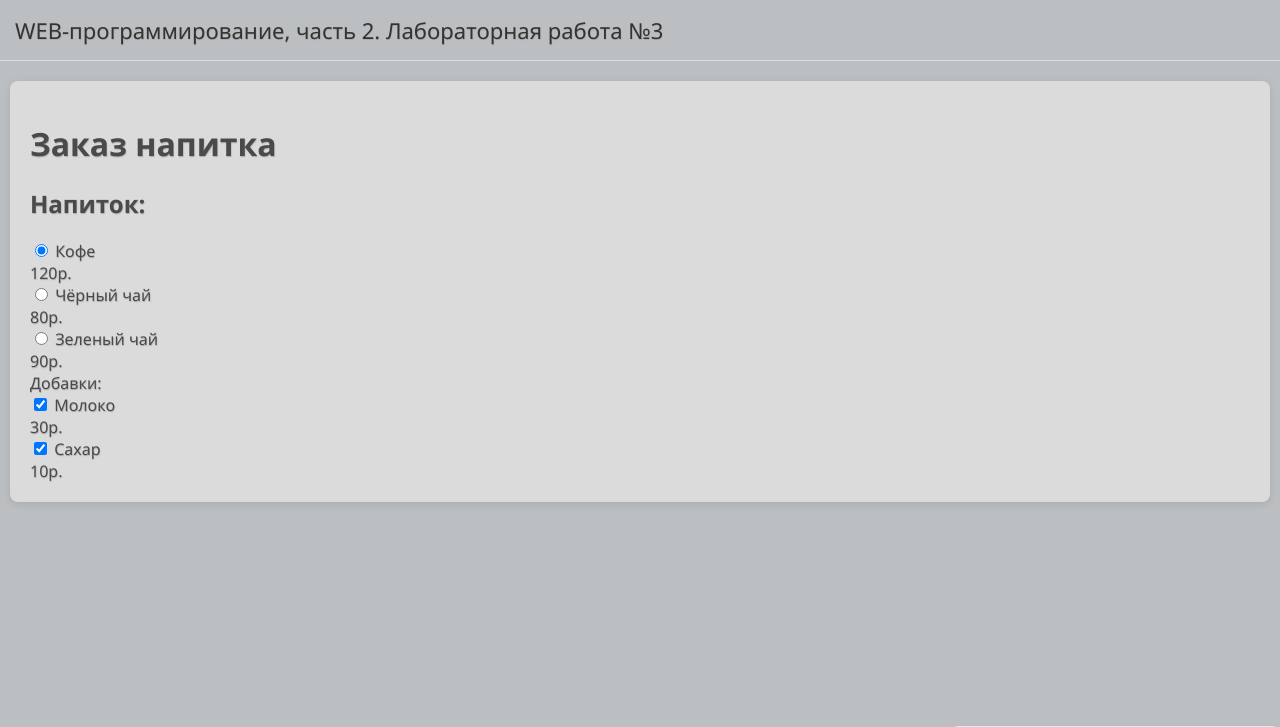
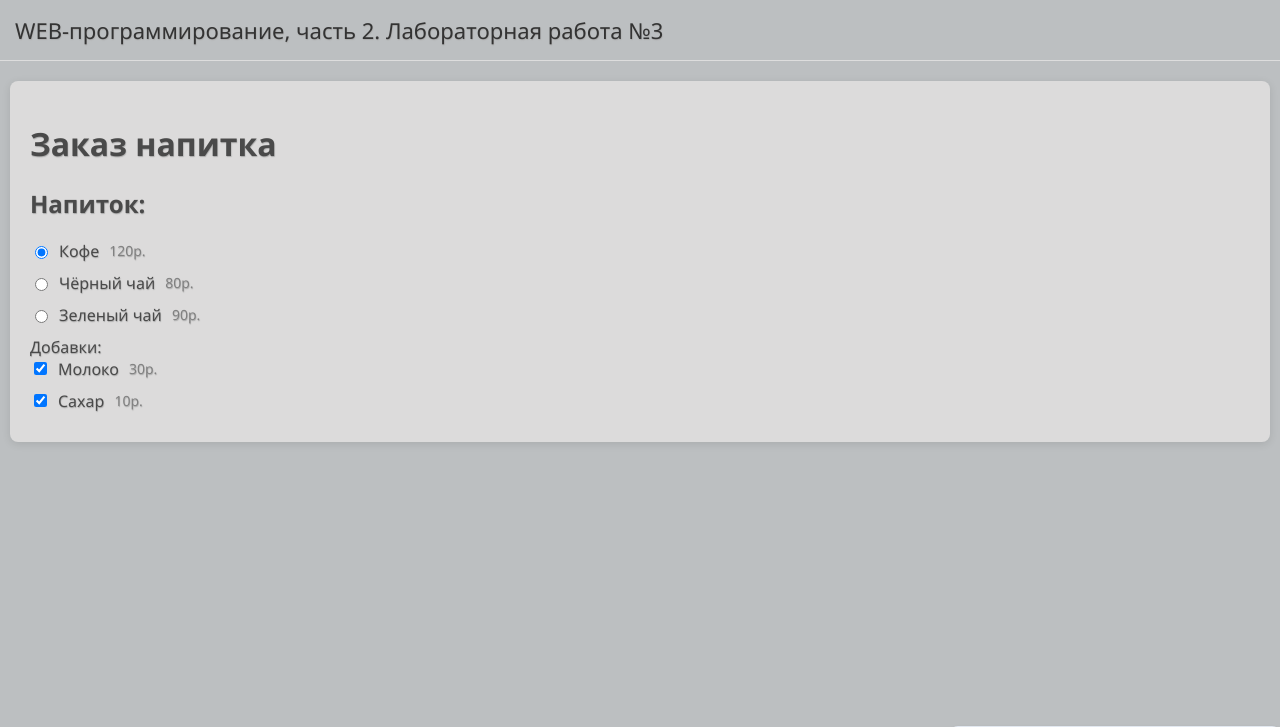
Before and after one commit to nikrob04/backend, a Flask app: page /lab3/order in a window 1280 px wide. Shown: the top 727 px of the page. Run offline with Flask 3, Linux system fonts and the light colour scheme.

Commit message:
Настройки отображения

```diff
--- a/lab3.py
+++ b/lab3.py
@@ -60,3 +60,30 @@ def pay():
 def success():
     price = request.args.get('price', 0)
     return render_template('lab3/success.html', price=price)
+
+@lab3.route('/lab3/settings')
+def settings():
+    color = request.args.get('color')
+    fontsize = request.args.get('font-size')
+    backgroundcolor = request.args.get('background-color')
+    fontfamily = request.args.get('font-family')
+
+    if color or fontsize or backgroundcolor or fontfamily:
+        resp = make_response(redirect('/lab3/settings'))
+        if color:
+            resp.set_cookie('color', color)
+        if fontsize:
+            resp.set_cookie('font-size', f"{fontsize}px")
+        if backgroundcolor:
+            resp.set_cookie('background-color', backgroundcolor)
+        if fontfamily:
+            resp.set_cookie('font-family', fontfamily)
+        return resp
+
+    fontfamily = request.cookies.get('font-family')
+    fontsize = request.cookies.get('font-size')
+    color = request.cookies.get('color')
+    backgroundcolor = request.cookies.get('background-color')
+
+    resp = make_response(render_template('lab3/settings.html', color=color, fontsize=fontsize, backgroundcolor=backgroundcolor, fontfamily=fontfamily))
+    return resp
--- a/static/main.css
+++ b/static/main.css
@@ -89,3 +89,21 @@ div.menu:hover {
 span.error {
     color: red;
 }
+
+label.drink-option, label.addon-option {
+    display: flex;
+    align-items: center;
+    margin-bottom: 10px;
+}
+
+.drink-name, .addon-name {
+    display: flex;
+    align-items: center;
+    margin-left: 8px;
+}
+
+.price {
+    margin-left: 10px;
+    font-size: 14px;
+    color: gray;
+}
--- a/templates/base.html
+++ b/templates/base.html
@@ -8,6 +8,22 @@
     <link rel="shortcut icon" href="{{ url_for('static', filename='favicon.ico', type='image/x-icon') }}">
     <link rel="icon" href="{{ url_for('static', filename='favicon-16x16.png') }}">
     <link rel="icon" href="{{ url_for('static', filename='favicon-32x32.png') }}">
+    <style>
+        body {
+            {% if request.cookies.get('color') %}
+                color: {{ request.cookies.get('color') }};
+            {% endif %}
+            {% if request.cookies.get('font-size') %}
+                font-size: {{ request.cookies.get('font-size') }};
+            {% endif %}
+            {% if request.cookies.get('background-color') %}
+                background-color: {{ request.cookies.get('background-color') }};
+            {% endif %}
+            {% if request.cookies.get('font-family') %}
+                font-family: "{{ request.cookies.get('font-family') }}";
+            {% endif %}
+        }
+    </style>
 </head>
 <body>
     <header>
```
Also changed, not shown: templates/lab3/settings.html (added, +35 -0 lines).
